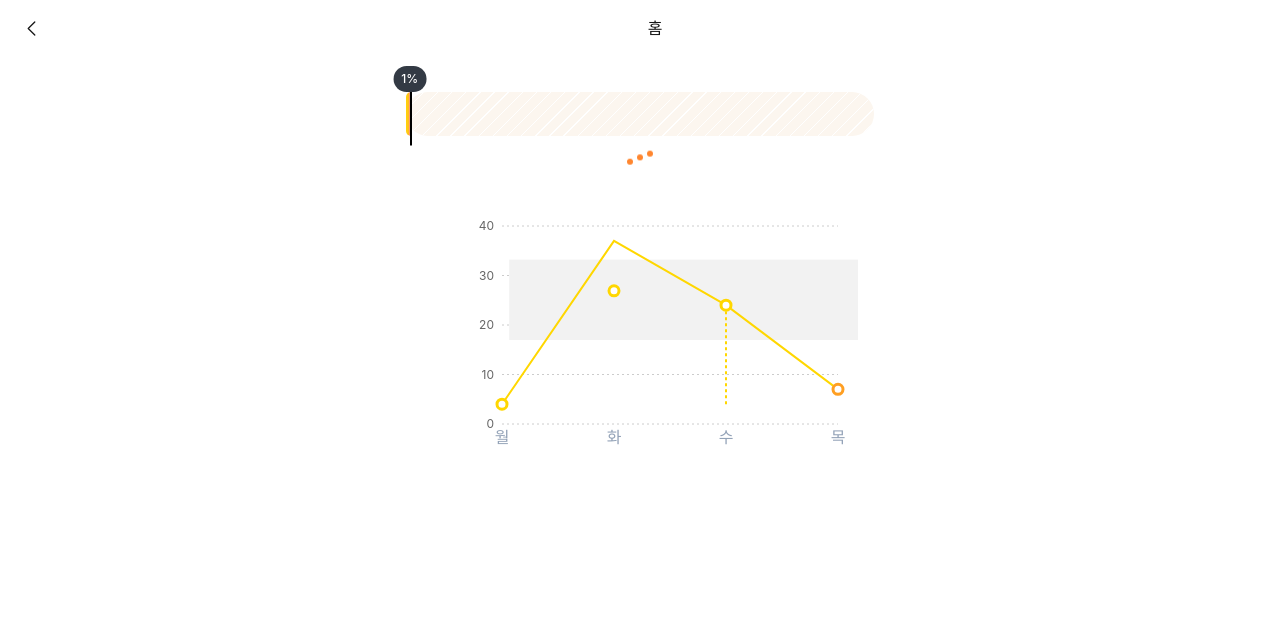
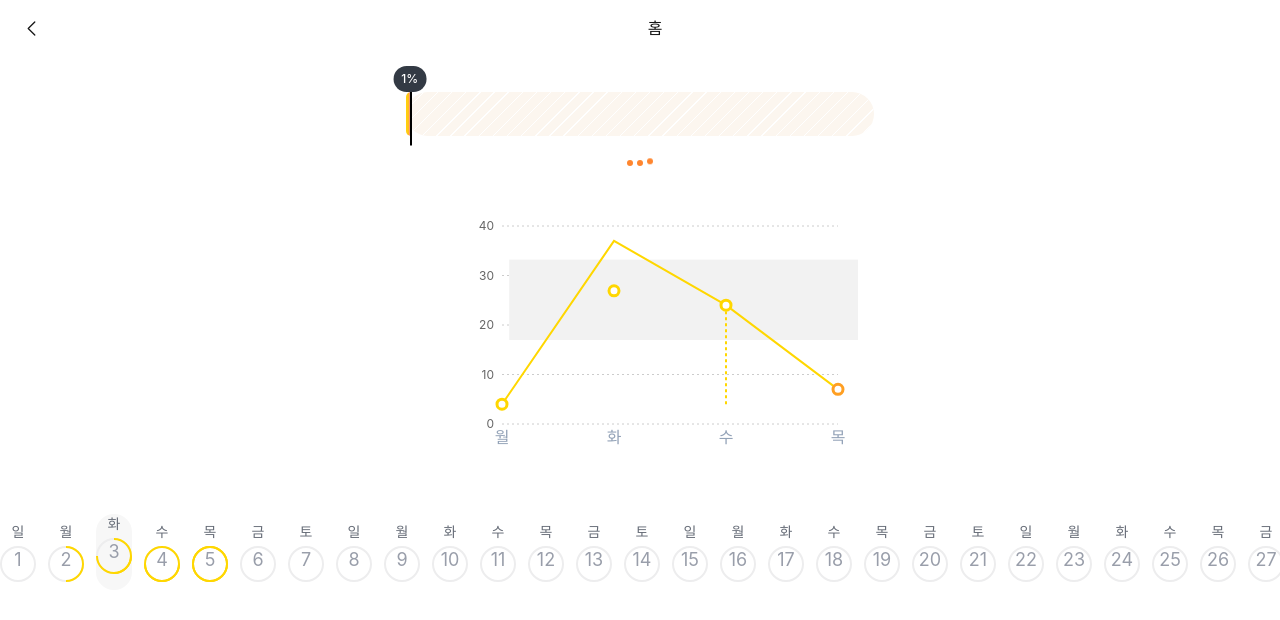
Before and after one commit to chosooyeon/admin-comp, a Next.js app: page /main in a window 1280 px wide. Shown: the top 620 px of the page. Built offline with nearby package versions, Linux system fonts and the light colour scheme; a web font is replaced by a local one.

Commit message:
css 조금 더 수정..

```diff
--- a/src/app/main/page.tsx
+++ b/src/app/main/page.tsx
@@ -3,7 +3,7 @@
 import SingleLineChart from "@/components/chart/SingleLineChart";
 import Layout from "@/components/Layout"
 import DotLoading from "@/components/loading/DotLoading";
-// import StepCircles from '@/components/medicine/StepCircle';
+import StepCircles from '@/components/medicine/StepCircle';
 import ProgressBar from "@/components/progressbar/ProgressBar";
 
 
@@ -12,18 +12,19 @@ export default function MainPage() {
         <Layout title="홈" hasBackButton>
             <div className="max-w-[500px] mx-auto px-4 space-y-6">
 
+            {/* 미션 3개씩 8주의 경우 24개 12주의 경우  */}
             <ProgressBar progress={1} className="mt-9"/>
             <DotLoading isLoading={true} color="#FF862F" />
             <SingleLineChart/>
             {/* 8주는 56일, 12주는 84일 */}
-            {/* <StepCircles
+            <StepCircles
             startDate={new Date('2025-06-01')}
             duration={56}
             progressData={[0, 1, 2, 3, 4]} // 각 주차별 진행도 (0-4)
             onDateSelect={(date) => {
                 console.log('Selected date:', date);
             }}
-            /> */}
+            />
 
             </div>
         </Layout>
--- a/src/components/medicine/StepCircle.tsx
+++ b/src/components/medicine/StepCircle.tsx
@@ -13,7 +13,7 @@ type StepCircleProps = {
   onClick?: () => void;
 };
 
-const StepCircle: React.FC<StepCircleProps> = ({ dateInfo, isSelected, onClick }) => {
+const StepCircle = ({ dateInfo, isSelected, onClick }:StepCircleProps) => {
   console.log(dateInfo);
   // 4등분된 원의 각 부분의 채워짐 여부를 계산
   const getSegmentFill = (segment: number) => {
@@ -22,14 +22,14 @@ const StepCircle: React.FC<StepCircleProps> = ({ dateInfo, isSelected, onClick }
 
   return (
     <div
-      className={`flex flex-col items-center gap-1 cursor-pointer ${
-        dateInfo.isToday ? 'bg-[#F7F7F7] rounded-[44px] w-[42px] h-[76px] p-[10px_3px]' :
-        isSelected ? 'bg-[rgba(255,237,148,0.50)] rounded-[44px] w-[42px] h-[76px] p-[10px_3px]' : ''
+      className={`flex flex-col items-center gap-1 cursor-pointer text-center ${
+        dateInfo.isToday ? 'bg-[#F7F7F7] rounded-[44px] w-[42px] h-[76px] ' :
+        isSelected ? 'bg-[rgba(255,237,148,0.50)] rounded-[44px] w-[42px] h-[76px] ' : ''
       }`}
 
       onClick={onClick}>
         {dateInfo.isToday}
-      <span className="text-xs text-gray-500">
+      <span className="text-sm text-[#666C77]">
           {dateInfo.dayOfWeek}
         </span>
       <div className="relative w-9 h-9">
@@ -56,8 +56,8 @@ const StepCircle: React.FC<StepCircleProps> = ({ dateInfo, isSelected, onClick }
             />
           ))}
 
-          <span className="text-xs text-gray-600 transition-colors duration-300">
-            {dateInfo.date}
+          <span className="text-lg text-[#999EAA]">
+            {dateInfo.date.split('/')[1]}
           </span>
         </div>
       </div>
@@ -115,6 +115,12 @@ const StepCircles: React.FC<StepCirclesProps> = ({ startDate, duration, progress
   };
 
   return (
+    <div
+      style={{
+        width: 'calc(100vw - var(--removed-body-scroll-bar-size, 0px))'
+      }}
+     className="relative left-1/2 -translate-x-1/2 w-[calc(100vw)] md:w-[calc(100vw-40px)]
+    w-full overflow-x-auto">
       <div className="flex gap-3 items-center">
         {dateInfos.map((dateInfo, index) => {
           const currentDate = new Date(startDate);
@@ -131,6 +137,7 @@ const StepCircles: React.FC<StepCirclesProps> = ({ startDate, duration, progress
           );
         })}
       </div>
+    </div>
   );
 };
 
```
Lines whose indentation alone changed are shown as unchanged.
